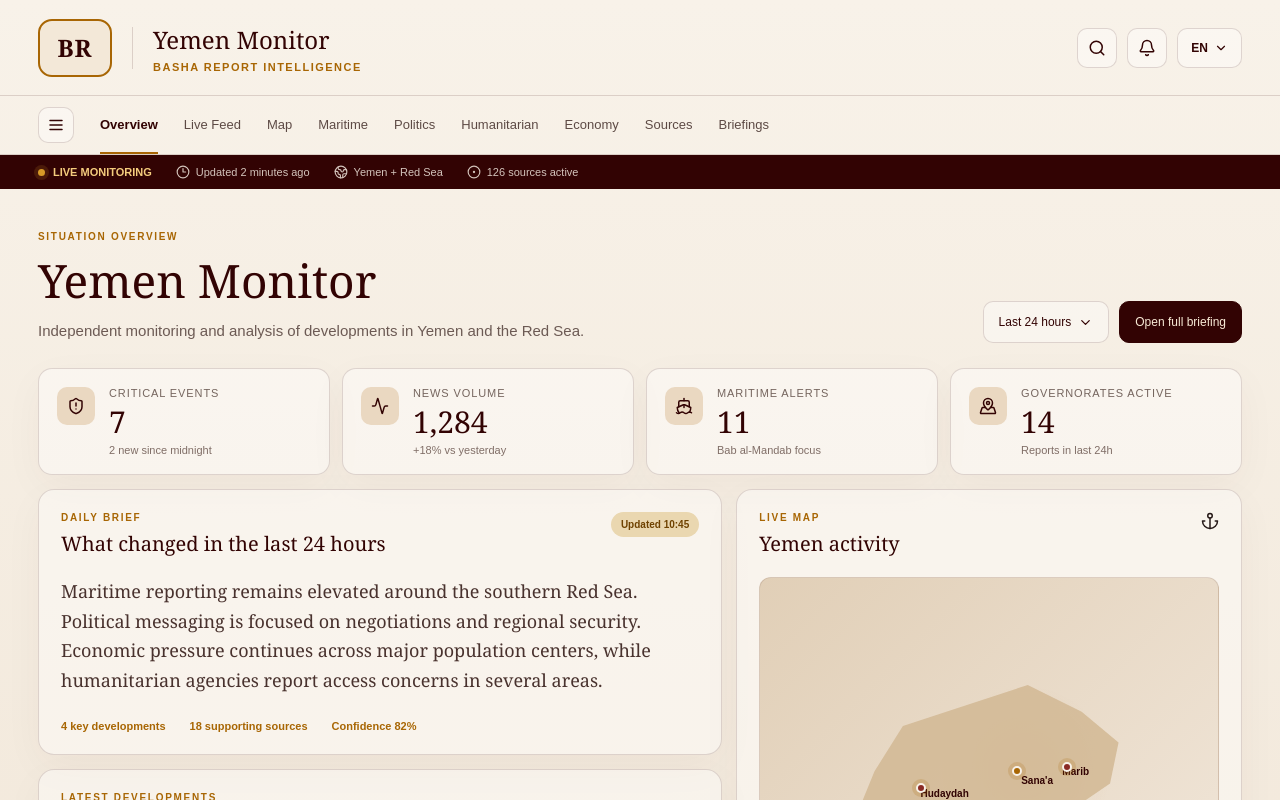
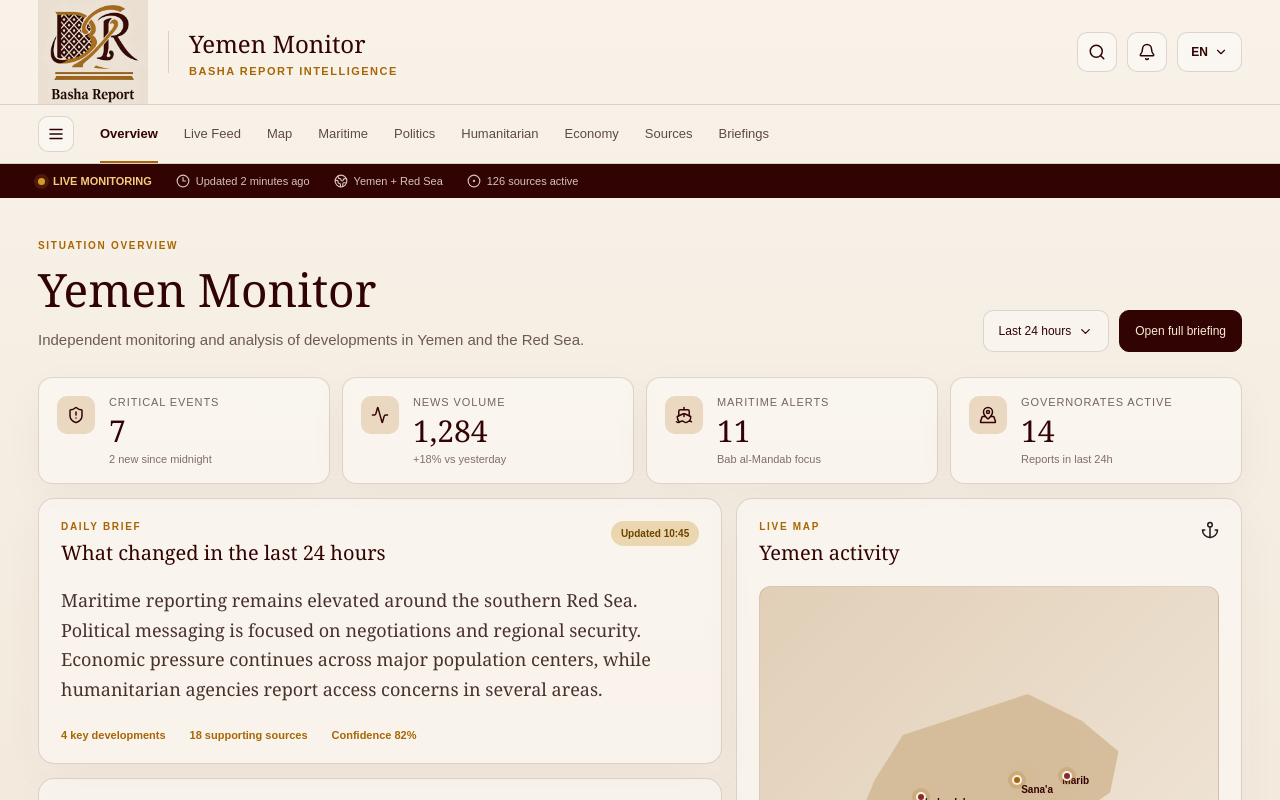
Before and after one commit to BashaReport/yemen-monitor, a Next.js app: page / in a window 1280 px wide. Shown: the top 800 px of the page. Built offline with nearby package versions, Linux system fonts and the light colour scheme.

Commit message:
Basha Report logo to header
Basha Report logo to header

```diff
--- a/app/page.tsx
+++ b/app/page.tsx
@@ -1,3 +1,4 @@
+import Image from "next/image";
 import {
   Activity,
   Anchor,
@@ -57,7 +58,14 @@
     <main>
       <header className="topbar">
         <div className="brandWrap">
-          <div className="logoMark">BR</div>
+          <Image
+  src="/brand/basha-report-logo.png"
+  alt="Basha Report"
+  width={110}
+  height={104}
+  className="brandLogo"
+  priority
+/>
 
           <div className="brandDivider" />
 
```
